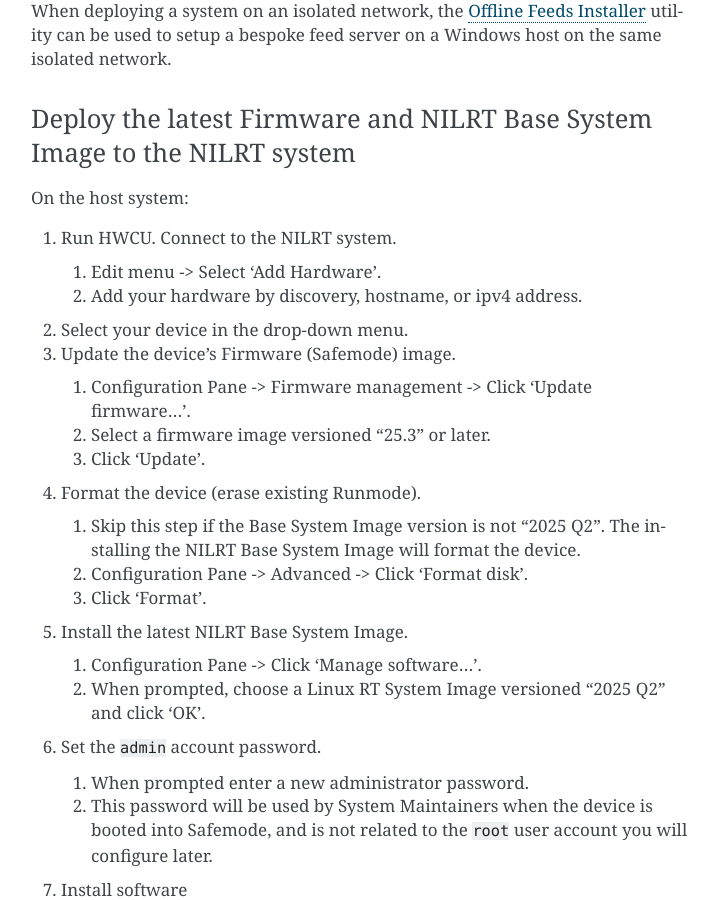
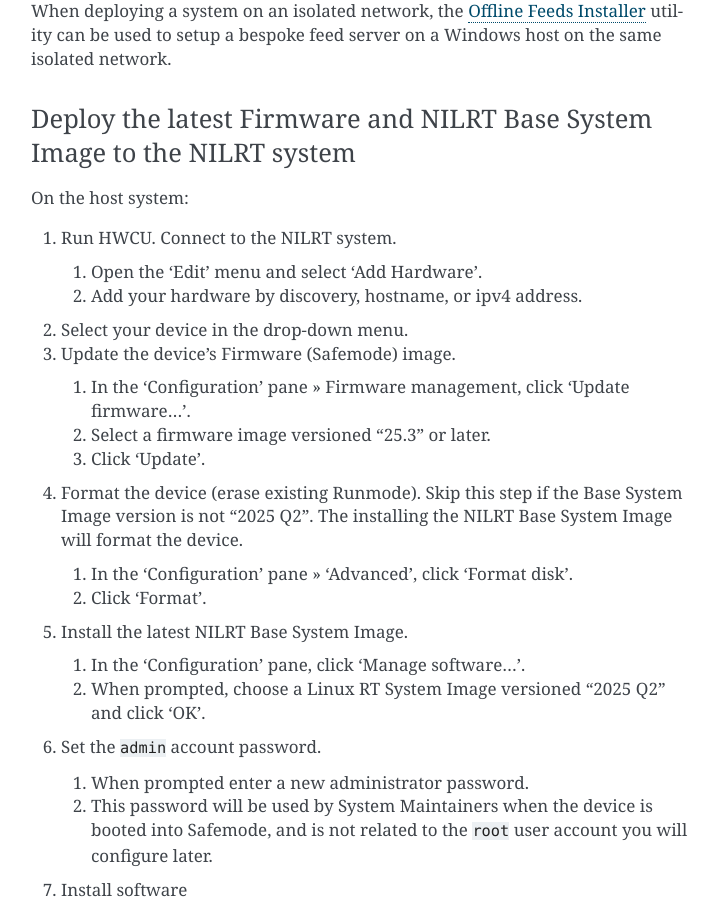
Before and after one commit to ni/nilrt-snac-guide, a Sphinx documentation site: the page built from source/appendix_1.rst, in a window 1280 px wide and 900 px high, scrolled down 5251 px. Shown: the whole window, without its empty margins (389-1106 px from the left). Built offline with Sphinx 7.4.7, drawn with Linux system fonts in a browser that asks for light colours.

Commit message:
appendix_1: restyle BSI deployment instructions
Signed-off-by: Alex Stewart <alex.stewart@emerson.com>

```diff
--- a/source/appendix_1.rst
+++ b/source/appendix_1.rst
@@ -275,25 +275,25 @@
 
 #.  Run HWCU. Connect to the NILRT system.
 
-    #. Edit menu -> Select 'Add Hardware'.
+    #. Open the 'Edit' menu and select 'Add Hardware'.
     #. Add your hardware by discovery, hostname, or ipv4 address.
 
 #.  Select your device in the drop-down menu.
 #.  Update the device's Firmware (Safemode) image.
 
-    #. Configuration Pane -> Firmware management -> Click 'Update firmware...'.
+    #. In the 'Configuration' pane » Firmware management, click 'Update firmware...'.
     #. Select a firmware image versioned "25.3" or later.
     #. Click 'Update'.
 
 #.  Format the device (erase existing Runmode).
+    Skip this step if the Base System Image version is not "2025 Q2". The installing the NILRT Base System Image will format the device.
 
-    #. Skip this step if the Base System Image version is not "2025 Q2". The installing the NILRT Base System Image will format the device.
-    #. Configuration Pane -> Advanced -> Click 'Format disk'.
+    #. In the 'Configuration' pane » 'Advanced', click 'Format disk'.
     #. Click 'Format'.
 
 #.  Install the latest NILRT Base System Image.
 
-    #. Configuration Pane -> Click 'Manage software...'.
+    #. In the 'Configuration' pane, click 'Manage software...'.
     #. When prompted, choose a Linux RT System Image versioned "2025 Q2" and click 'OK'.
 
 #.  Set the ``admin`` account password.
```
